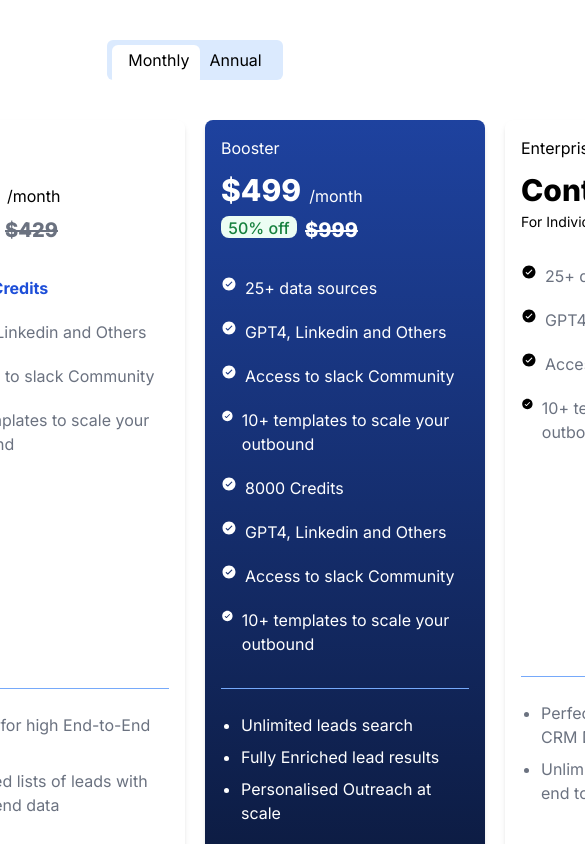
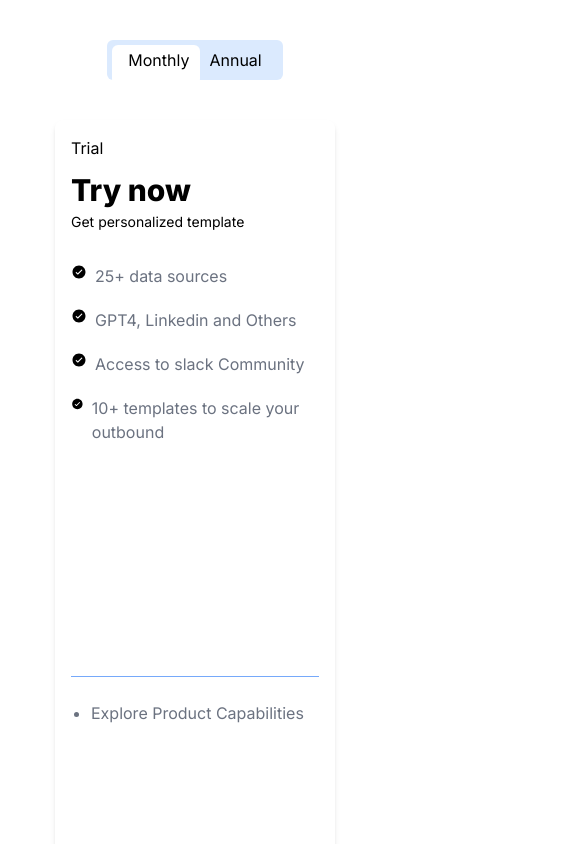
Before and after one commit to aditi755/pricing-ui, a Next.js app: page / in a window 390 px wide. Shown: the top 844 px of the page, 585 px wide, since content can reach past the window. Built offline with nearby package versions, Linux system fonts and the light colour scheme.

Commit message:
grid responsive for mobile

```diff
--- a/src/app/components/Pricing.js
+++ b/src/app/components/Pricing.js
@@ -36,7 +36,7 @@
                 </button>
                 </div>
            {/* pass all the data as prop to reusable card ui component */}
-            <div className="mt-10 flex gap-5 ">
+            <div className="mt-10 grid gap-5 grid-cols-1 md:grid-cols-2 lg:grid-cols-4 ">
                 {pricingData.cards.map((card, index) => (
                     <Card
                         key={index}
```
